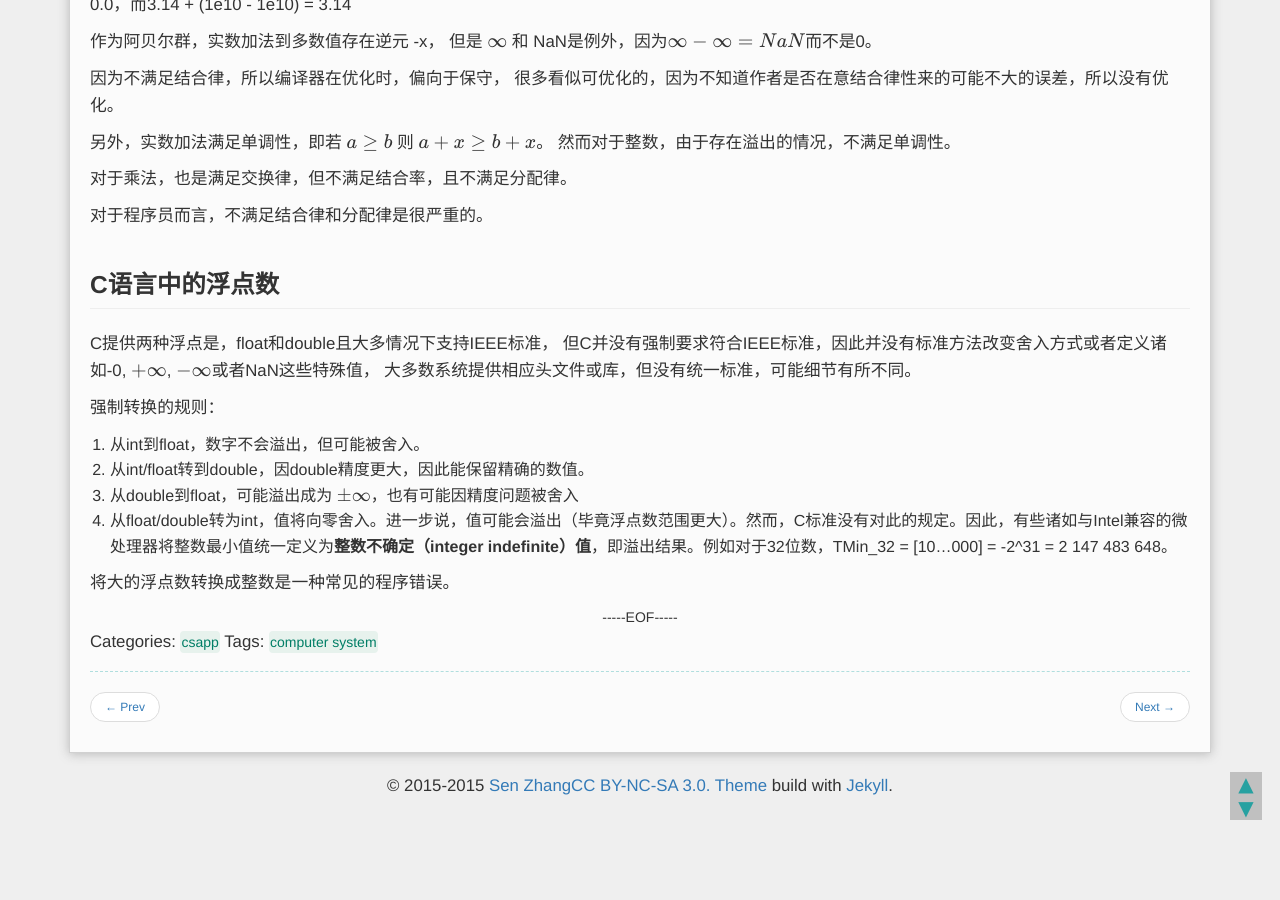
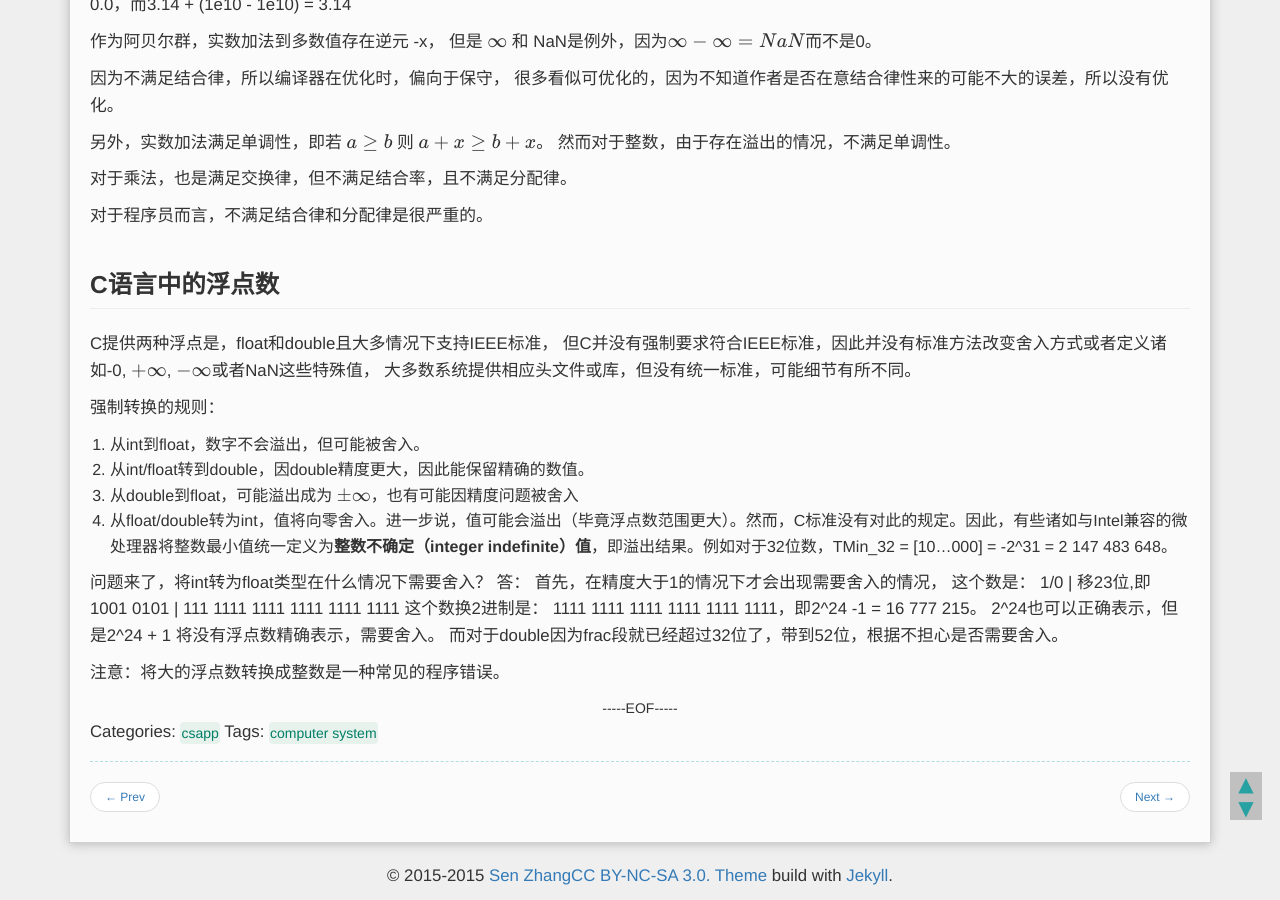
Before and after one commit to SenZhangAI/senzhangai.github.com, a Jekyll site: the page built from _posts/2015-07-10-csapp-chapter-2_3.md, in a window 1280 px wide and 900 px high, scrolled down 4416 px. Built offline with Jekyll 4.4.1, drawn with Linux system fonts in a browser that asks for light colours; Markdown is read by kramdown in place of the engine named in the settings; formulas are drawn with MathJax 3; comment, search, counter and statistics services are not loaded.

Commit message:
modify post

```diff
--- a/_posts/2015-07-10-csapp-chapter-2_3.md
+++ b/_posts/2015-07-10-csapp-chapter-2_3.md
@@ -174,4 +174,13 @@ C提供两种浮点是，float和double且大多情况下支持IEEE标准，
 3. 从double到float，可能溢出成为  $\pm \infty$，也有可能因精度问题被舍入
 4. 从float/double转为int，值将向零舍入。进一步说，值可能会溢出（毕竟浮点数范围更大）。然而，C标准没有对此的规定。因此，有些诸如与Intel兼容的微处理器将整数最小值统一定义为**整数不确定（integer indefinite）值**，即溢出结果。例如对于32位数，TMin_32 = [10...000] = -2^31 = 2 147 483 648。
 
-将大的浮点数转换成整数是一种常见的程序错误。
+问题来了，将int转为float类型在什么情况下需要舍入？
+答：
+首先，在精度大于1的情况下才会出现需要舍入的情况，
+这个数是：
+1/0 | 移23位,即 1001 0101 | 111 1111 1111 1111 1111 1111
+这个数换2进制是：          1111 1111 1111 1111 1111 1111，即2^24 -1 = 16 777 215。
+2^24也可以正确表示，但是2^24 + 1 将没有浮点数精确表示，需要舍入。
+而对于double因为frac段就已经超过32位了，带到52位，根据不担心是否需要舍入。
+
+注意：将大的浮点数转换成整数是一种常见的程序错误。
```
